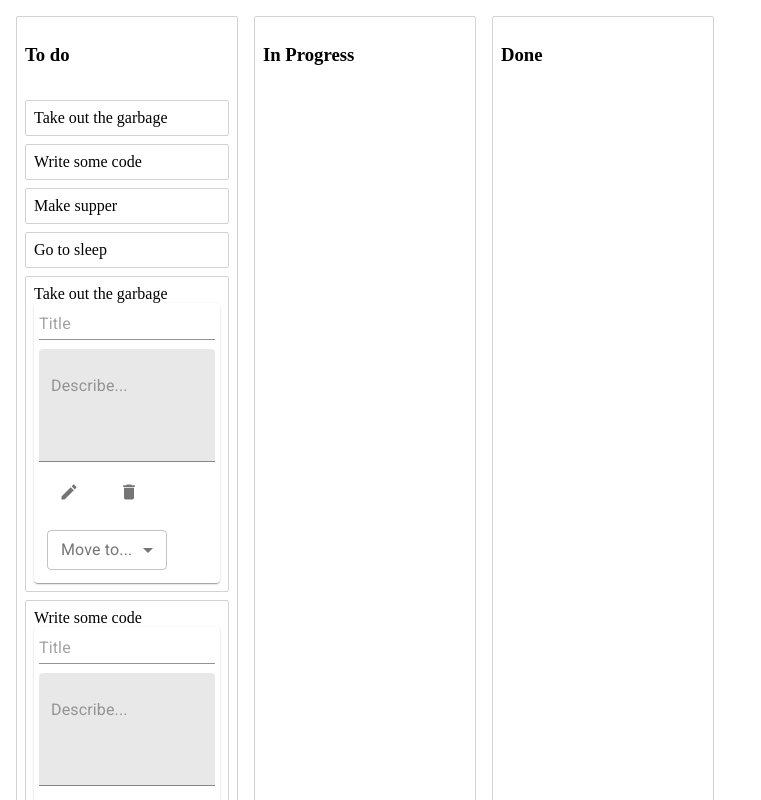
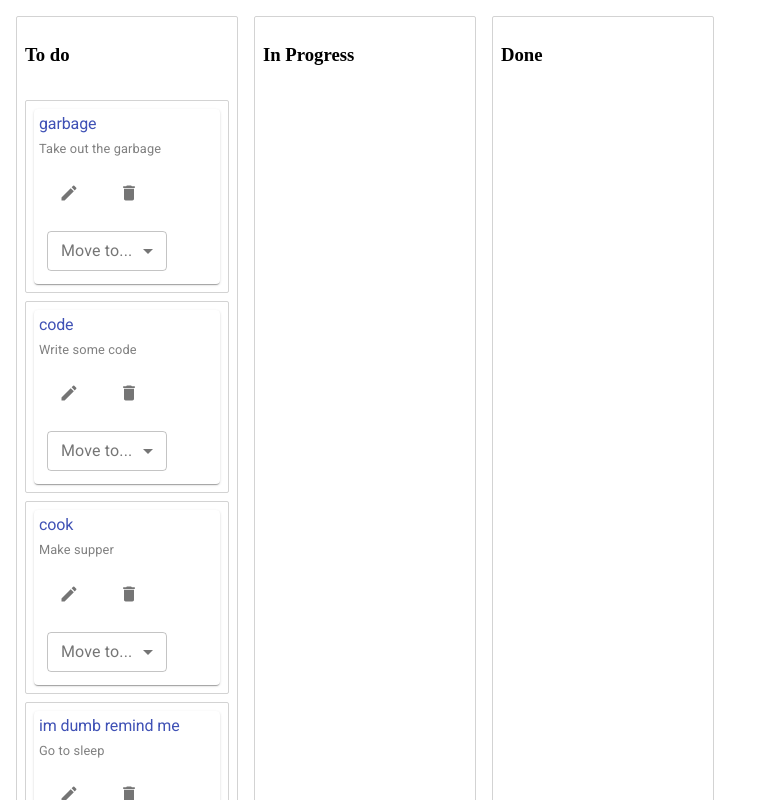
Before and after one commit to notayogilee/Luana-and-Lee-Task-Board, a React (Create React App) app: page / in a window 1280 px wide. Shown: the top 800 px of the page, without its empty margins (0-761 px from the left). Built offline with nearby package versions, Linux system fonts and the light colour scheme; the HTML template or start-up script is replaced by a standard one.

Commit message:
lots of stuff done

```diff
--- a/src/components/Column.js
+++ b/src/components/Column.js
@@ -3,6 +3,7 @@ import styled from 'styled-components';
 import { Droppable, Draggable } from 'react-beautiful-dnd';
 import Task from '../components/Task';
 import TaskCard from '../components/TaskCard';
+import ViewCard from '../components/ViewCard';
 
 const Container = styled.div`
 margin: 8px;
@@ -26,7 +27,12 @@ min-height: 100px;
 
 // Need min-height to be able to drag and drop onto empty column
 
-const Column = ({ column, tasks, index }) => {
+const Column = ({ column, tasks, index, columns, updateTask }) => {
+  function edit(taskId, task) {
+    console.log(taskId, task, "edit",)
+    updateTask(taskId, task)
+  }
+
   return (
     <Draggable draggableId={column.id} index={index}>
       {provided => (
@@ -46,11 +52,11 @@ const Column = ({ column, tasks, index }) => {
                 {...provided.droppableProps}
                 isDraggingOver={snapshot.isDraggingOver}
               >
+                {/* {tasks.map((task, index) =>
+                  <Task key={task.id} task={task} index={index} />
+                )} */}
                 {tasks.map((task, index) =>
-                  <Task key={task.id} task={task} index={index} />
-                )}
-                {tasks.map((task, index) =>
-                  <TaskCard key={task.id} task={task} index={index} />
+                  <ViewCard key={task.id} task={task} index={index} columns={columns} edit={edit} />
                 )}
                 {provided.placeholder}
               </TaskList>
--- a/src/components/TaskCard.js
+++ b/src/components/TaskCard.js
@@ -15,7 +15,8 @@ import {
 } from '@material-ui/core';
 import { makeStyles } from '@material-ui/core/styles';
 import DeleteIcon from '@material-ui/icons/Delete';
-import EditIcon from '@material-ui/icons/Edit';
+import SaveIcon from '@material-ui/icons/Save';
+
 
 //import './TaskCard.scss';
 import 'fontsource-roboto';
@@ -63,8 +64,11 @@ const useStyles = makeStyles((theme) => ({
   },
 }));
 
-const TaskCard = ({ task, index }) => {
+const TaskCard = ({ task, index, edit }) => {
   const classes = useStyles();
+  const [title, setTitle] = React.useState(task.title || "");
+  const [content, setContent] = React.useState(task.content || "");
+  const [clickedSave, setClickedSave] = React.useState(false);
   const [age, setAge] = React.useState('');
   const [open, setOpen] = React.useState(false);
 
@@ -80,8 +84,21 @@ const TaskCard = ({ task, index }) => {
     setOpen(true);
   };
 
+  function save(id) {
+    console.log(id, 'savefunction');
+    const task = {
+      id,
+      title,
+      content,
+    };
+
+    edit(id, task)
+    setClickedSave((prev) => !prev);
+  }
+
 
   return (
+    <React.Fragment>
       <Draggable draggableId={task.id} index={index}>
         {(provided, snapshot) => (
           <Container
@@ -91,11 +108,17 @@ const TaskCard = ({ task, index }) => {
             isDragging={snapshot.isDragging}
           >
             {/* <Handle {...provided.dragHandleProps} /> */}
-          {task.content}
+            {/* {task.content} */}
 
-          <form noValidate autoComplete="off">
+            <form noValidate autoComplete="off" onSubmit={event => event.preventDefault()}>
               <Card className={classes.root}>
-              <Input placeholder="Title" inputProps={{ 'aria-label': 'description' }} style={{ width: "100%", marginBottom: "5%"}} />
+                <Input
+                  placeholder="Title"
+                  inputProps={{ 'aria-label': 'description' }}
+                  style={{ width: "100%", marginBottom: "5%"}}
+                  value={title}
+                  onChange={ event => setTitle(event.target.value) }
+                />
                 <TextField
                   id="filled-multiline-static"
                   placeholder="Describe..."
@@ -103,10 +126,17 @@ const TaskCard = ({ task, index }) => {
                   rows={4}
                   variant="filled"
                   style={{width: "100%"}}
-              />
+                  value={content}
+                  onChange={ event => setContent(event.target.value) }
+                >
+                </TextField>
                 <div>
-                <IconButton aria-label="delete" className={classes.margin}>
-                  <EditIcon fontSize="small" />
+                  <IconButton
+                    aria-label="save"
+                    className={classes.margin}
+                    onClick={ event => save(task.id) }
+                  >
+                    <SaveIcon fontSize="small" />
                   </IconButton>
                   <IconButton aria-label="delete" className={classes.margin}>
                     <DeleteIcon fontSize="small" />
@@ -136,68 +166,13 @@ const TaskCard = ({ task, index }) => {
           </Container>
         )}
       </Draggable>
+    </React.Fragment>
   )
 }
 
 export default TaskCard;
 
-// export default function TaskCard(props) {
-//   const classes = useStyles();
-//   const [age, setAge] = React.useState('');
-//   const [open, setOpen] = React.useState(false);
 
-//   const handleChange = (event) => {
-//     setAge(event.target.value);
-//   };
-
-//   const handleClose = () => {
-//     setOpen(false);
-//   };
-
-//   const handleOpen = () => {
-//     setOpen(true);
-//   };
-
-//   return (
-//     <form noValidate autoComplete="off">
-//       <Card className={classes.root}>
-//         <Input placeholder="Title" inputProps={{ 'aria-label': 'description' }} style={{ width: "100%", marginBottom: "5%"}} />
-//         <TextField
-//           id="filled-multiline-static"
-//           placeholder="Describe..."
-//           multiline
-//           rows={4}
-//           variant="filled"
-//           style={{width: "100%"}}
-//         />
-//         <div>
-//           <IconButton aria-label="delete" className={classes.margin}>
-//             <EditIcon fontSize="small" />
-//           </IconButton>
-//           <IconButton aria-label="delete" className={classes.margin}>
-//             <DeleteIcon fontSize="small" />
-//           </IconButton>
-
-//           <FormControl variant="outlined" size="small" className={classes.formControl}>
-//             <InputLabel htmlFor="outlined-age-native-simple">Move to...</InputLabel>
-//             <Select
-//               label="Move to..."
-//               open={open}
-//               onClose={handleClose}
-//               onOpen={handleOpen}
-//               value={age}
-//               onChange={handleChange}
-//             >
-//               <MenuItem value="">
-//                 <em>None</em>
-//               </MenuItem>
-//               <MenuItem value={10}>To Do</MenuItem>
-//               <MenuItem value={20}>In Progress</MenuItem>
-//               <MenuItem value={30}>Completed</MenuItem>
-//             </Select>
-//           </FormControl>
-//         </div>
-//       </Card>
-//     </form>
-//   )
-// }
+// replace view when edit is clicked
+// make save button work
+// not show after deliting from view card
--- /dev/null
+++ b/src/components/ViewCard.js
@@ -0,0 +1,199 @@
+import React from 'react';
+import styled from 'styled-components';
+import { Draggable } from 'react-beautiful-dnd';
+import {
+  Typography,
+  TextField,
+  Card,
+  Input,
+  IconButton,
+  FormControl,
+  InputLabel,
+  Select,
+  Button,
+  MenuItem,
+} from '@material-ui/core';
+import { makeStyles } from '@material-ui/core/styles';
+import DeleteIcon from '@material-ui/icons/Delete';
+import EditIcon from '@material-ui/icons/Edit';
+
+import TaskCard from './TaskCard';
+
+//import './TaskCard.scss';
+import 'fontsource-roboto';
+
+const Container = styled.div`
+border: 1px solid lightgrey;
+padding: 8px;
+margin-bottom: 8px;
+border-radius: 2px;
+background-color: ${props => (props.isDragging ? 'lightgreen' : 'white')};
+`;
+
+const useStyles = makeStyles((theme) => ({
+  root: {
+    maxWidth: 345,
+    padding: "5px",
+  },
+  media: {
+    height: 0,
+    paddingTop: '56.25%', // 16:9
+  },
+  expand: {
+    transform: 'rotate(0deg)',
+    marginLeft: 'auto',
+    transition: theme.transitions.create('transform', {
+      duration: theme.transitions.duration.shortest,
+    }),
+  },
+  expandOpen: {
+    transform: 'rotate(180deg)',
+  },
+  margin: {
+    margin: theme.spacing(1),
+  },
+  formControl: {
+    margin: theme.spacing(1),
+    minWidth: 120,
+  },
+  selectEmpty: {
+    marginTop: theme.spacing(2),
+  },
+  button: {
+    display: 'block',
+    marginTop: theme.spacing(2),
+  },
+}));
+
+const ViewCard = ({ task, index, columns, edit }) => {
+  const classes = useStyles();
+  const [clickedEdit, setClickedEdit] = React.useState(false);
+  const [clickedDelete, setClickedDelete] = React.useState(false);
+  const [age, setAge] = React.useState('');
+  const [open, setOpen] = React.useState(false);
+
+  const handleChange = (event) => {
+    setAge(event.target.value);
+  };
+
+  const handleClose = () => {
+    setOpen(false);
+  };
+
+  const handleOpen = () => {
+    setOpen(true);
+  };
+
+  const handleChangeEdit = () => {
+    setClickedEdit((prev) => !prev);
+  };
+
+  const handleChangeDelete = () => {
+    setClickedDelete((prev) => !prev);
+  };
+
+  // function DeleteTask() {
+  //   DeleteTask(task.id)
+  //   .then(res => {
+  //     handleChangeDelete()
+  //     setDeleting(prev => !prev);
+  //   })
+  //   .catch(err => console.log(err))
+  // }
+
+
+  return (
+    <React.Fragment>
+      {!clickedEdit && !clickedDelete &&
+        <Draggable draggableId={task.id} index={index}>
+          {(provided, snapshot) => (
+            <Container
+              {...provided.draggableProps}
+              {...provided.dragHandleProps}
+              ref={provided.innerRef}
+              isDragging={snapshot.isDragging}
+            >
+              {/* <Handle {...provided.dragHandleProps} /> */}
+              {/* {task.content} */}
+
+              <form noValidate autoComplete="off" onSubmit={event => event.preventDefault()}>
+                <Card className={classes.root}>
+                  <Typography
+                    color="primary"
+                    gutterBottom="true"
+                    variant="h2"
+                    style={{fontSize:"1em"}}
+                  >
+                    {task.title}
+                  </Typography>
+                  <Typography
+                    gutterBottom="true"
+                    variant="body1"
+                    style={{fontSize:"0.8em", color:"grey"}}
+                  >
+                    {task.content}
+                  </Typography>
+                  <div>
+                    <IconButton
+                      aria-label="edit"
+                      className={classes.margin}
+                      alt="Edit"
+                      onClick={handleChangeEdit}
+                    >
+                      <EditIcon fontSize="small" />
+                    </IconButton>
+                    <IconButton aria-label="delete" className={classes.margin} onClick={handleChangeEdit}>
+                      <DeleteIcon fontSize="small" />
+                    </IconButton>
+
+                    <FormControl variant="outlined" size="small" className={classes.formControl}>
+                      <InputLabel htmlFor="outlined-age-native-simple">Move to...</InputLabel>
+                      <Select
+                        label="Move to..."
+                        open={open}
+                        onClose={handleClose}
+                        onOpen={handleOpen}
+                        value={age}
+                        onChange={handleChange}
+                      >
+                        <MenuItem value="">
+                          <em>None</em>
+                        </MenuItem>
+                        {/* {Object.values(columns).map((column) => {
+                            return <MenuItem value={column.id} key={column.id}>{column.title}</MenuItem>
+                          })
+                        } */}
+                        {/* <MenuItem value={column.id}>{column.title}</MenuItem>
+                        <MenuItem value={20}>In Progress</MenuItem>
+                        <MenuItem value={30}>Completed</MenuItem> */}
+                      </Select>
+                    </FormControl>
+                  </div>
+                </Card>
+              </form>
+            </Container>
+          )}
+        </Draggable>
+      }
+      { clickedEdit &&
+        <TaskCard
+          key={task.id}
+          task={task}
+          index={index}
+          edit={edit}
+          handleChangeEdit={handleChangeEdit}
+        />
+      }
+      { clickedDelete &&
+        <TaskCard
+          key={task.id}
+          task={task}
+          index={index}
+          handleChangeDelete={handleChangeDelete}
+        />
+      }
+    </React.Fragment>
+  )
+}
+
+export default ViewCard;
--- a/src/initial-data.js
+++ b/src/initial-data.js
@@ -1,16 +1,16 @@
 const initialData = {
   tasks: {
-    'task-1': { id: 'task-1', content: 'Take out the garbage' },
-    'task-2': { id: 'task-2', content: 'Write some code' },
-    'task-3': { id: 'task-3', content: 'Make supper' },
-    'task-4': { id: 'task-4', content: 'Go to sleep' },
-    'task-5': { id: 'task-1', title: "title", content: 'Take out the garbage' }
+    'task-1': { id: 'task-1', title:'garbage', content: 'Take out the garbage' },
+    'task-2': { id: 'task-2', title:'code', content: 'Write some code' },
+    'task-3': { id: 'task-3', title:'cook', content: 'Make supper' },
+    'task-4': { id: 'task-4', title:'im dumb remind me', content: 'Go to sleep' },
+    'task-5': { id: 'task-5' },
   },
   columns: {
     'column-1': {
       id: 'column-1',
       title: "To do",
-      taskIds: ['task-1', 'task-2', 'task-3', 'task-4']
+      taskIds: ['task-1', 'task-2', 'task-3', 'task-4', 'task-5']
     },
     'column-2': {
       id: 'column-2',
```
Also changed, not shown: src/App.js (+12 -3 lines). Lines whose indentation alone changed are shown as unchanged.
